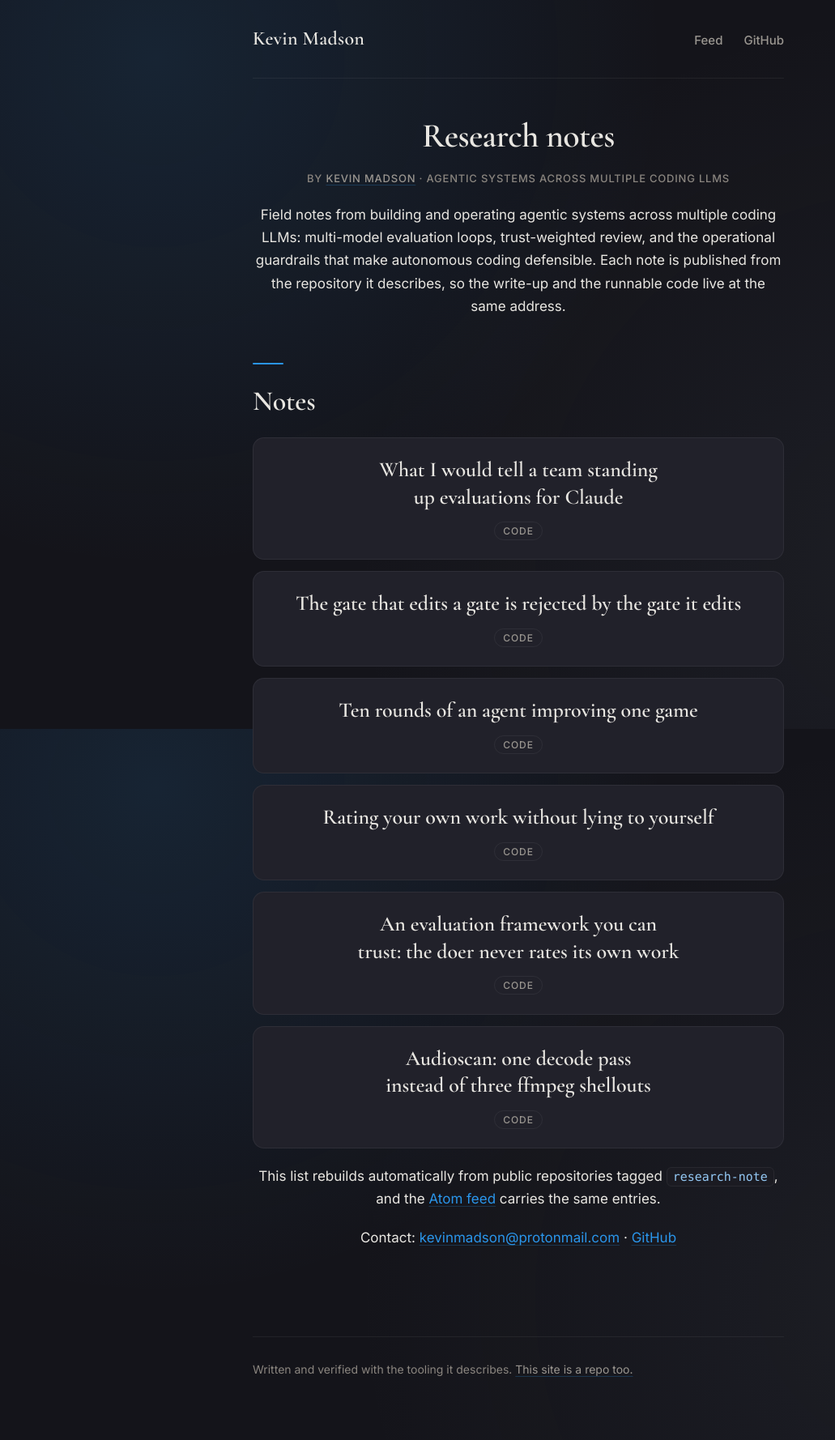
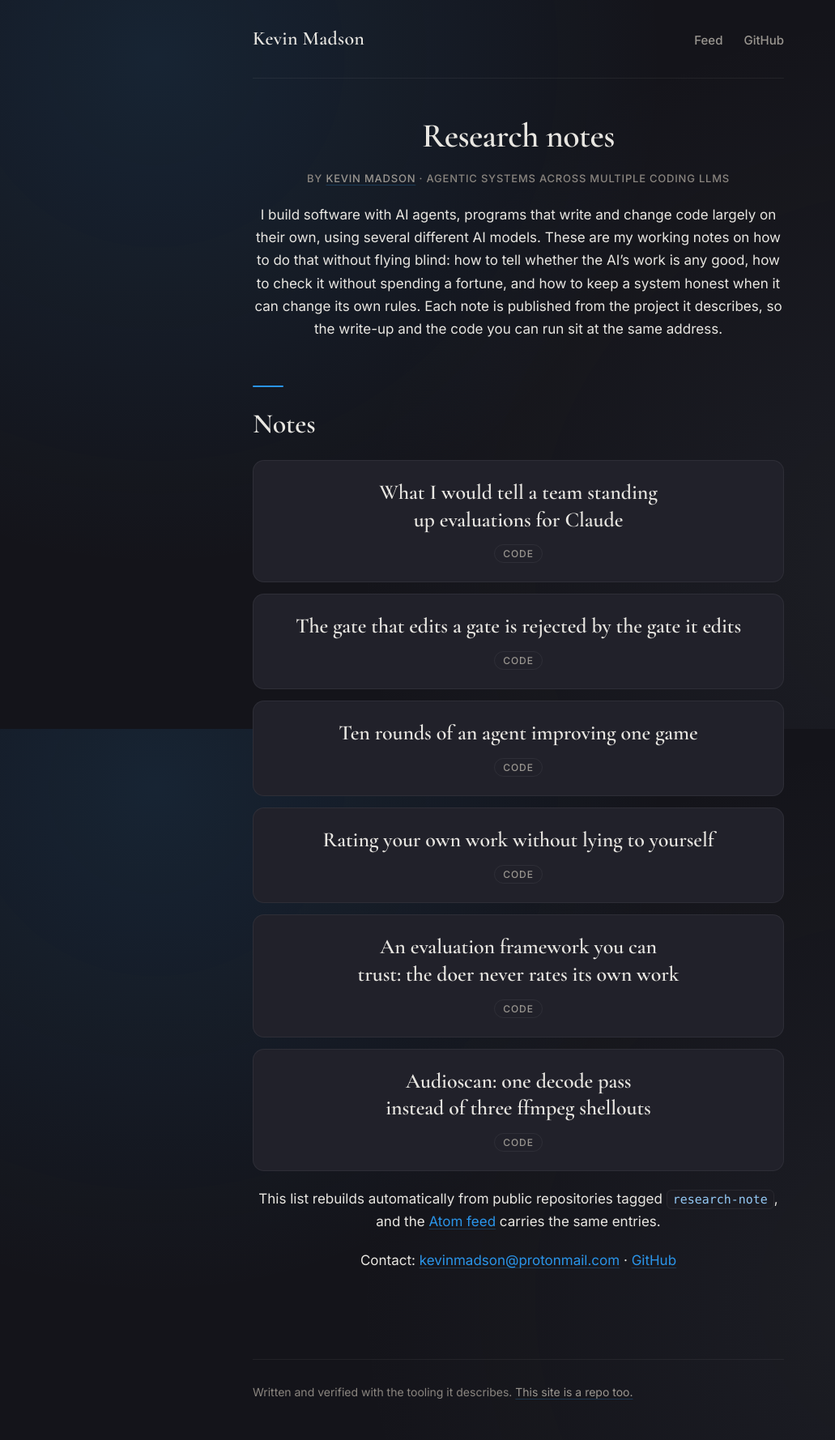
Before and after one commit to KiwiMaddog2020/kiwimaddog2020.github.io, a Jekyll site: the page built from index.md, in a window 1280 px wide. Shown: the whole page at 81% size, without its empty margins (0-1031 px from the left). Built offline with Jekyll 4.4.1, drawn with Linux system fonts in a browser that asks for light colours; our own code applies the rules of GitHub Pages for plain Markdown files; before the commit the page ends 1750 px from its top, so only the background shows below that.

Commit message:
docs(hub): approachable landing intro for non-technical visitors
Co-Authored-By: Claude Opus 4.8 (1M context) <noreply@anthropic.com>

```diff
--- a/index.md
+++ b/index.md
@@ -6,11 +6,12 @@ title: Research notes
 
 <p class="meta">by <a href="https://github.com/KiwiMaddog2020">Kevin Madson</a> · agentic systems across multiple coding LLMs</p>
 
-Field notes from building and operating agentic systems across multiple coding LLMs:
-multi-model evaluation loops, trust-weighted review, and the operational
-guardrails that make autonomous coding defensible. Each note is published
-from the repository it describes, so the write-up and the runnable code
-live at the same address.
+I build software with AI agents, programs that write and change code largely on
+their own, using several different AI models. These are my working notes on how
+to do that without flying blind: how to tell whether the AI's work is any good,
+how to check it without spending a fortune, and how to keep a system honest when
+it can change its own rules. Each note is published from the project it describes,
+so the write-up and the code you can run sit at the same address.
 
 ## Notes
 
```
